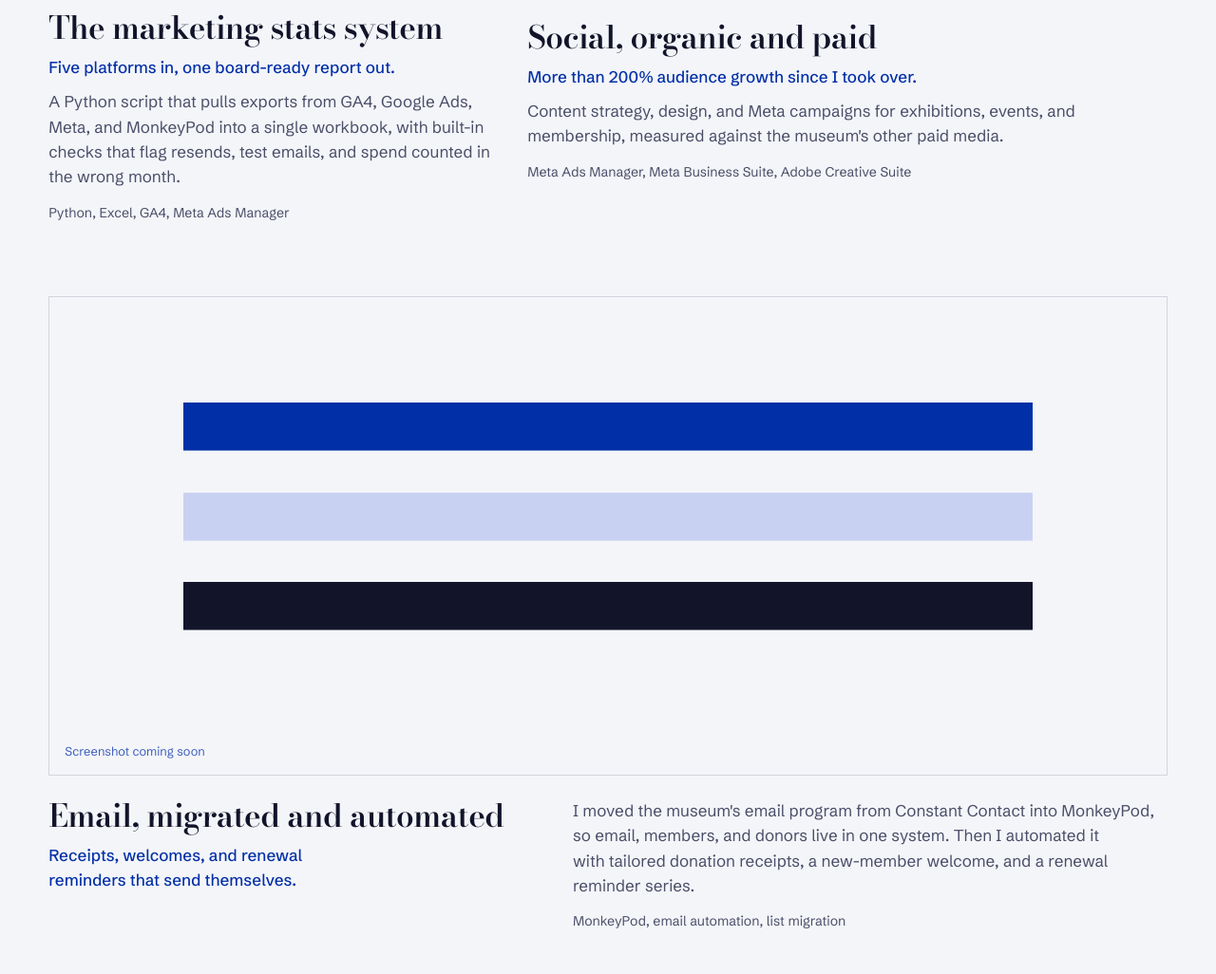
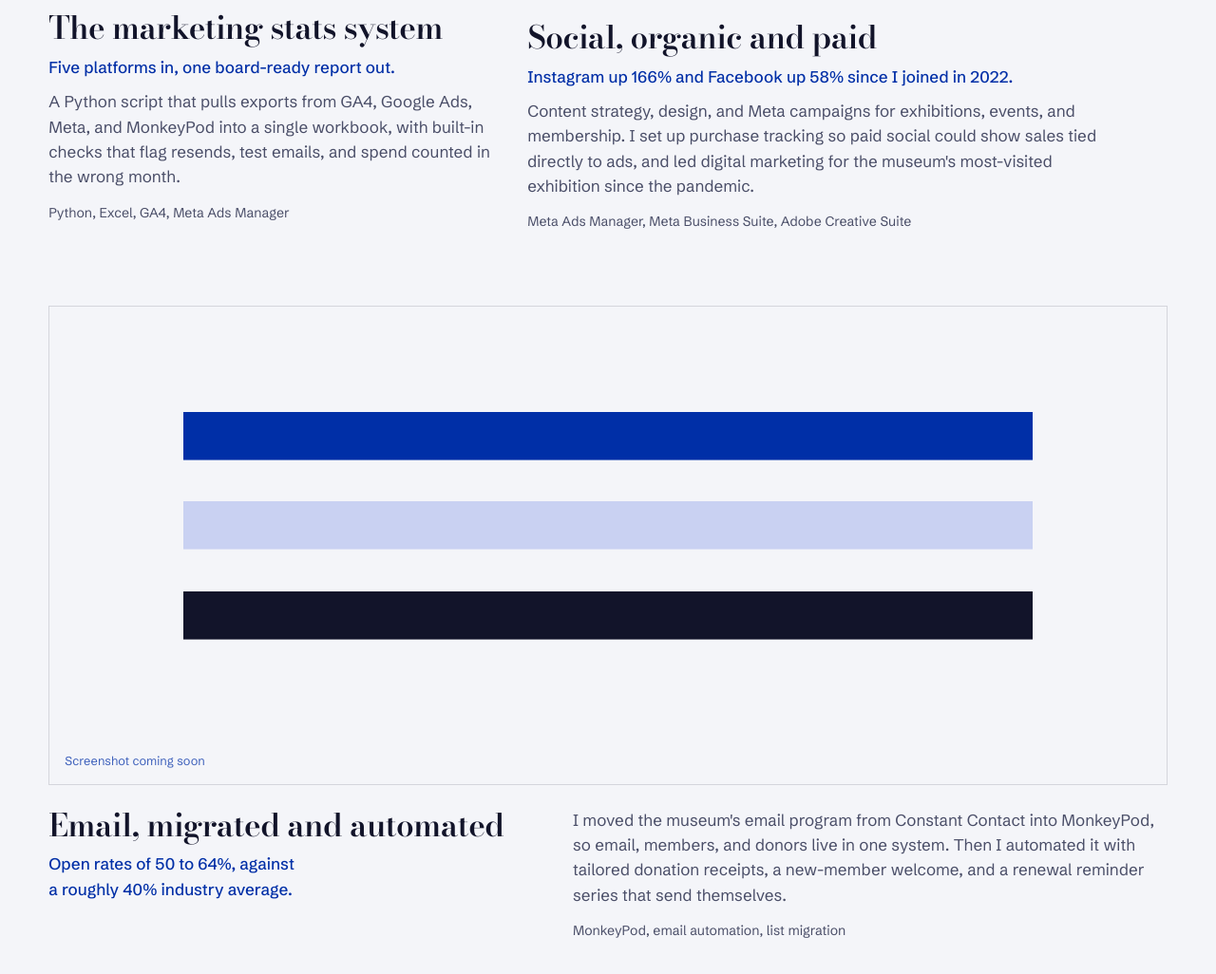
Before and after one commit to elizabethvmoore/portfolio, a plain HTML site: page index.html in a window 1280 px wide. Shown: the part 3264-4290 px from the top of the page at 95% size. Drawn offline with nearby package versions, Linux system fonts and the light colour scheme.

Commit message:
Correct social growth stat and add email open rates
Social tile now reflects verified numbers (Instagram +166%, Facebook +58% since 2022) instead of the 200% placeholder. Email tile leads with 50 to 64% open rates against a roughly 40% industry average.

Co-Authored-By: Claude Opus 5.5 <noreply@anthropic.com>
Claude-Session: https://claude.ai/code/session_01FskVYTyAT9EUGXzsLeJY5E

```diff
--- a/index.html
+++ b/index.html
@@ -459,10 +459,10 @@
           </a>
 
           <a class="project wide" href="#">
-            <div class="project-art art-social" aria-hidden="true"><span class="art-figure"><span class="plus">+</span>200%</span></div>
+            <div class="project-art art-social" aria-hidden="true"><span class="art-figure"><span class="plus">+</span>166%</span></div>
             <h3 class="serif-text">Social, organic and paid</h3>
-            <p class="proof">More than 200% audience growth since I took&nbsp;over.</p>
-            <p class="desc">Content strategy, design, and Meta campaigns for exhibitions, events, and membership, measured against the museum's other paid media.</p>
+            <p class="proof">Instagram up 166% and Facebook up 58% since I joined in&nbsp;2022.</p>
+            <p class="desc">Content strategy, design, and Meta campaigns for exhibitions, events, and membership. I set up purchase tracking so paid social could show sales tied directly to ads, and led digital marketing for the museum's most-visited exhibition since the pandemic.</p>
             <p class="stack">Meta Ads Manager, Meta Business Suite, Adobe Creative Suite</p>
           </a>
 
@@ -471,10 +471,10 @@
             <div class="project-text">
             <div>
             <h3 class="serif-text">Email, migrated and automated</h3>
-            <p class="proof">Receipts, welcomes, and renewal reminders that send&nbsp;themselves.</p>
+            <p class="proof">Open rates of 50 to 64%, against a roughly 40% industry&nbsp;average.</p>
             </div>
             <div>
-            <p class="desc">I moved the museum's email program from Constant Contact into MonkeyPod, so email, members, and donors live in one system. Then I automated it with tailored donation receipts, a new-member welcome, and a renewal reminder series.</p>
+            <p class="desc">I moved the museum's email program from Constant Contact into MonkeyPod, so email, members, and donors live in one system. Then I automated it with tailored donation receipts, a new-member welcome, and a renewal reminder series that send themselves.</p>
             <p class="stack">MonkeyPod, email automation, list migration</p>
             </div>
             </div>
```
